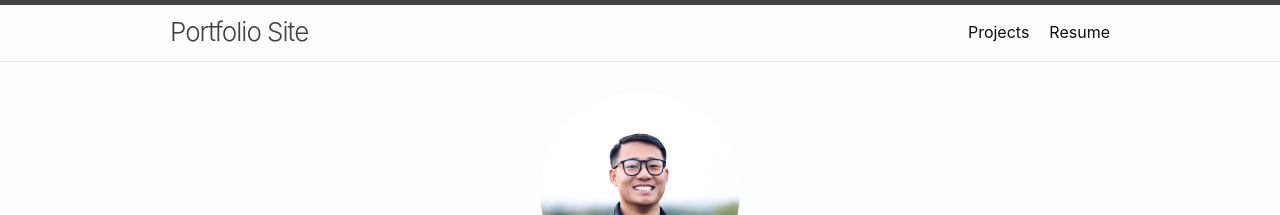
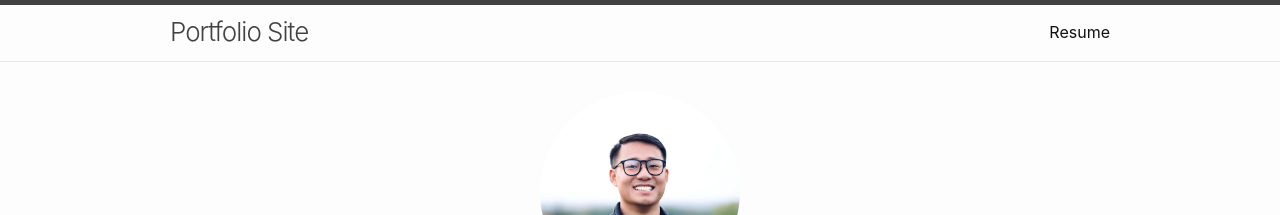
Before and after one commit to xyjiang970/xyjiang970.github.io, a Jekyll site: the page built from index.md, in a window 1280 px wide. Shown: the top 215 px of the page. Built offline with Jekyll 4.4.1, drawn with Linux system fonts in a browser that asks for light colours.

Commit message:
Update _config.yml

```diff
--- a/_config.yml
+++ b/_config.yml
@@ -50,7 +50,7 @@ minima:
 # If you want to link only specific pages in your header, uncomment
 # this and add the path to the pages in order as they should show up
 header_pages:
- - projects/projects_home.md
+# - projects/projects_home.md
 #  - blog_link.md
  - resume_link.md
 
```
